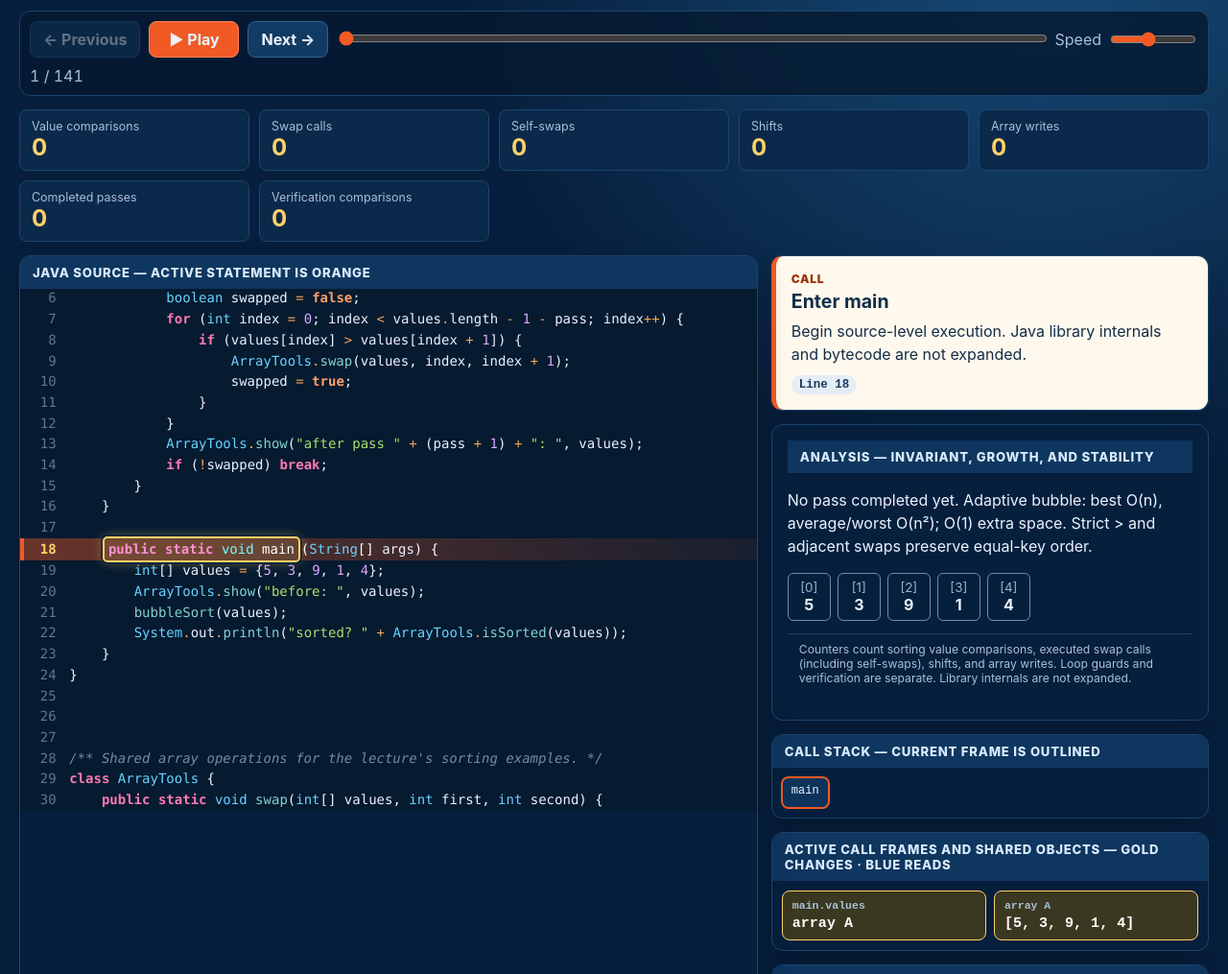
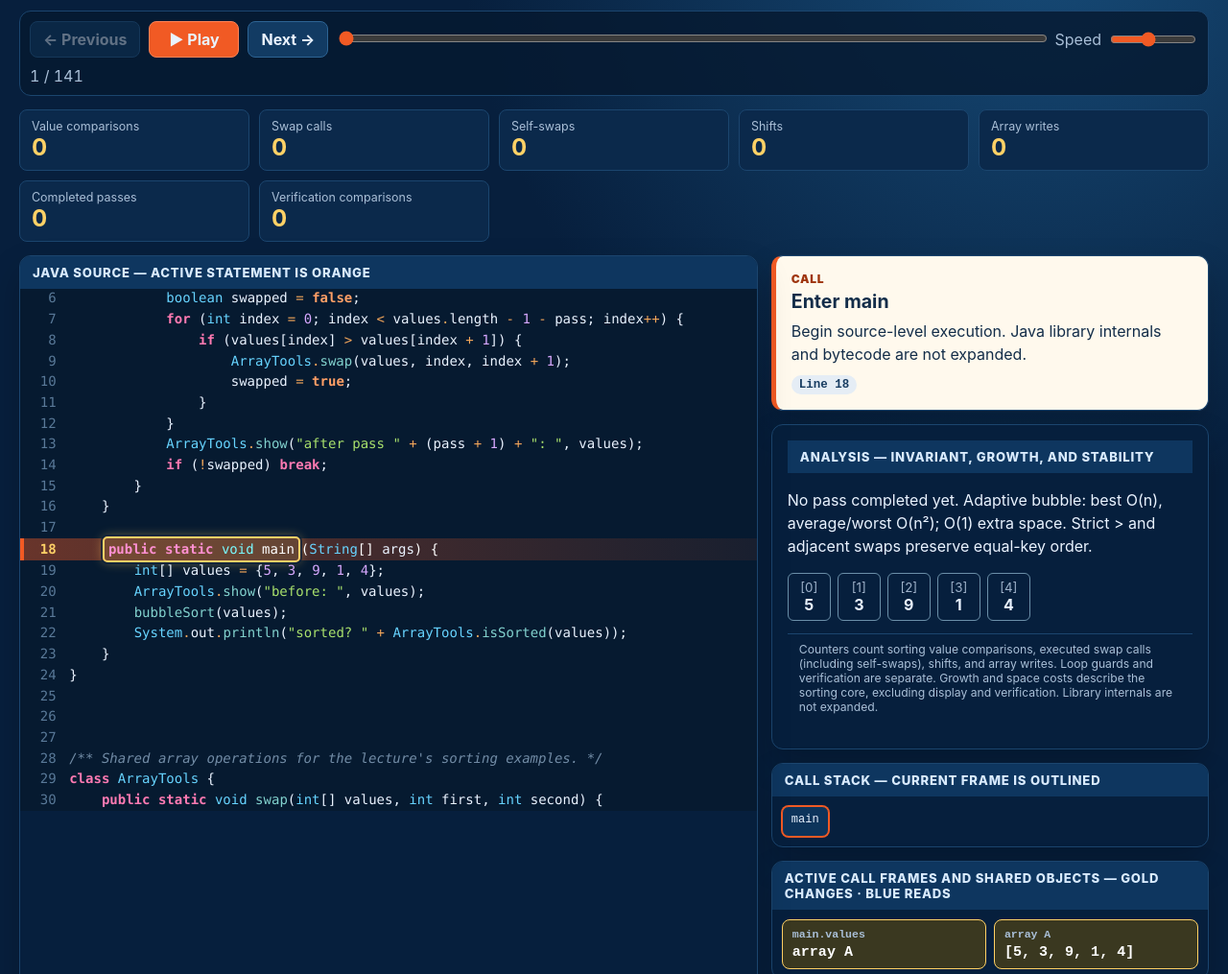
Before and after one commit to AiSec-Lab/java-examples, a plain HTML site: page lecture-26-elementary-sorting/index.html in a window 1280 px wide. Shown: the part 85-1100 px from the top of the page at 96% size. Drawn offline with Linux system fonts and the light colour scheme.

Commit message:
Clarify scope of sorting complexity analysis

```diff
--- a/lecture-26-elementary-sorting/index.html
+++ b/lecture-26-elementary-sorting/index.html
@@ -27,7 +27,7 @@
       </section>
       <aside class="right-column">
         <section class="panel explanation"><div class="phase" id="phase"></div><h2 id="step-title"></h2><p id="reason"></p><span class="line-badge" id="line-badge"></span></section>
-        <section class="panel analysis-panel"><div class="panel-title">Analysis — invariant, growth, and stability</div><p id="analysis"></p><div id="array-view" class="array-view"></div><p class="hint">Counters count sorting value comparisons, executed swap calls (including self-swaps), shifts, and array writes. Loop guards and verification are separate. Library internals are not expanded.</p></section>
+        <section class="panel analysis-panel"><div class="panel-title">Analysis — invariant, growth, and stability</div><p id="analysis"></p><div id="array-view" class="array-view"></div><p class="hint">Counters count sorting value comparisons, executed swap calls (including self-swaps), shifts, and array writes. Loop guards and verification are separate. Growth and space costs describe the sorting core, excluding display and verification. Library internals are not expanded.</p></section>
         <section class="panel"><div class="panel-title">Call stack — current frame is outlined</div><div class="stack" id="stack"></div></section>
         <section class="panel"><div class="panel-title">Active call frames and shared objects — gold changes · blue reads</div><div class="state-grid" id="state"></div></section>
         <section class="panel console"><div class="panel-title">Console output</div><pre id="console-output"></pre><div class="hint">Keys: ← previous · → next · Space play/pause. Java source execution is shown; compilation and JVM bytecode are intentionally not animated.</div></section>
```
Also changed, not shown: 1 other file.
